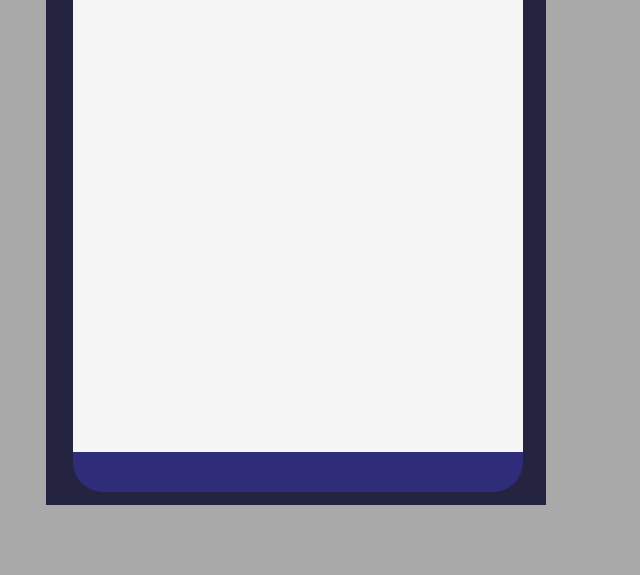
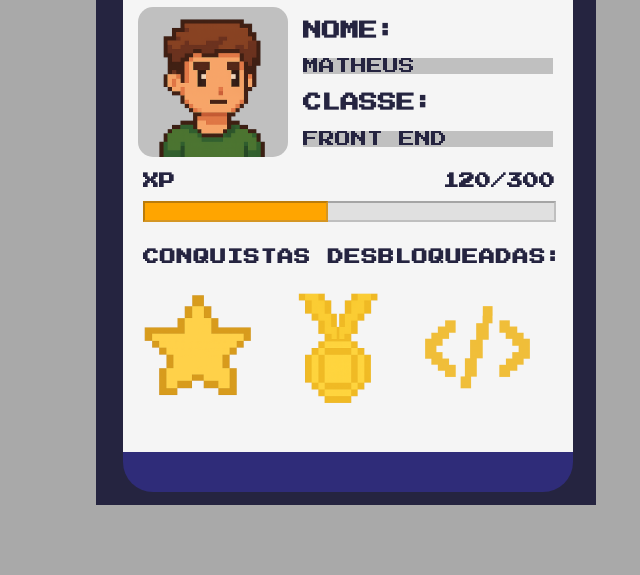
Before and after one commit to MatheusFelip17/Player-Card, a plain HTML site: page PLAYER CARD/index.html in a window 1280 px wide. Shown: the part 225-800 px from the top of the page, without its empty margins (412-1052 px from the left). Drawn offline with Linux system fonts and the light colour scheme.

Commit message:
terminei o site

```diff
--- a/PLAYER CARD/index.html
+++ b/PLAYER CARD/index.html
@@ -46,6 +46,68 @@
 
     <div class="informaçoes">
 
+        <!-- foto de perfil do jogador -->
+        <img src="../IMAGENS/garoto.png" alt="foto de perfil" class="foto_de_perfil_informaçoes_do_jogador">
+
+        <!-- divisão para colocar as informações do jogador ao lado da sua foto -->
+        <div class="informaçoes_informaçoes_do_jogador">
+
+            <!-- rótulo nome -->
+            <h3>NOME:</h3>
+
+            <!-- nome -->
+            <p>MATHEUS</p>
+
+            <!-- rótulo classe -->
+            <h3>CLASSE:</h3>
+
+            <!-- classe -->
+            <p>FRONT END</p>
+
+        </div>
+
+        <!-- divisão para a área de xp -->
+        <div class="area_do_xp_informaçoes_do_jogador">
+
+            <!-- rótulo xp -->
+            <h4 class="xp_area_do_xp">XP</h4>
+
+            <!-- experiência -->
+            <h4 class="experiencia_area_do_xp">120/300</h4>
+
+        </div>
+
+        <!-- divisão para a barra do xp na área do xp -->
+        <div class="barra_de_xp_area_do_xp">
+
+            <!-- parte laranja -->
+            <input type="text" readonly disabled class="barra_laranja_area_do_xp">
+
+            <!-- parte cinza -->
+            <input type="text" readonly disabled class="barra_cinza_area_do_xp">
+        </div>
+
+        <!-- área das conquistas -->
+        <div class="area_das_conquistas">
+
+            <!-- título -->
+            <h5 class="titulo_area_das_conquistas">CONQUISTAS DESBLOQUEADAS:</h5>
+
+        </div>
+
+        <!-- divisão para as imagens da área das conquistas -->
+        <div class="imagens_area_das_conquistas">
+
+            <!-- estrela -->
+            <img src="../IMAGENS/estrela.png" alt="estrela dourada" class="estrela_area_das_conquistas">
+
+            <!-- medalha -->
+            <img src="../IMAGENS/medalha.png" alt="medalha dourada" class="medalha_area_das_conquistas">
+
+            <!-- tags -->
+            <img src="../IMAGENS/tags.png" alt="tags douradas" class="tags_area_das_conquistas">
+
+        </div>
     </div>
 </body>
 </html>
--- a/PLAYER CARD/main.css
+++ b/PLAYER CARD/main.css
@@ -9,7 +9,7 @@ body {
     height: 722px;
     background-color: #252440;
     position: relative;
-    left: 450px;
+    left: 500px;
 }
 
 /* fundo player card */
@@ -21,7 +21,7 @@ body {
     border-radius: 5%;
     position: absolute;
     top: 28px;
-    left: 485px;
+    left: 535px;
 }
 
 /* itens do fundo do player card */
@@ -50,7 +50,7 @@ body {
     border-radius: 0 0 30px 30px;
     position: absolute;
     top: 115px;
-    left: 485px;
+    left: 535px;
 }
 
 /* itens do fundo level up */
@@ -83,5 +83,103 @@ body {
     background-color: whitesmoke;
     position: absolute;
     top: 217px;
-    left: 485px;
+    left: 535px;
 }
+
+/* itens do fundo informações do jogador */
+
+.foto_de_perfil_informaçoes_do_jogador {
+    background-color: #c0c0c0;
+    border-radius: 10%;
+    position: absolute;
+    left: 15px;
+    top: 15px;
+}
+
+.informaçoes_informaçoes_do_jogador {
+    position: absolute;
+    left: 180px;
+    top: 10px;
+}
+
+h3 {
+    color: #252440;
+    font-family: 'press start 2p', cursive;
+}
+
+p {
+    width: 250px;
+    color: #252440;
+    background-color: #c0c0c0;
+    font-family: 'press start 2p', cursive;
+}
+
+/* área do xp */
+
+.area_do_xp_informaçoes_do_jogador {
+    position: absolute;
+    top: 160px;
+    left: 20px;
+}
+
+.xp_area_do_xp {
+    color: #252440;
+    font-family: 'press start 2p', cursive;
+}
+
+.experiencia_area_do_xp {
+    color: #252440;
+    font-family: 'press start 2p', cursive;
+    position: absolute;
+    bottom: 0px;
+    left: 300px;
+}
+
+/* barra de xp na area do xp */
+
+.barra_laranja_area_do_xp {
+    width: 236px;
+    background-color: #e0e0e0;
+    position: absolute;
+    top: 209px;
+    left: 189px;
+}
+
+.barra_cinza_area_do_xp {
+    background-color: orange;
+    position: absolute;
+    bottom: 230px;
+    left: 20px;
+}
+
+/* área das conquistas */
+
+h5 {
+    width: 450px;
+    color: #252440;
+    font-family: 'press start 2p', cursive;
+    font-size: medium;
+    letter-spacing: 0.8px;
+    position: absolute;
+    top: 230px;
+    left: 20px;
+}
+
+/* itens da área das conquistas */
+
+.estrela_area_das_conquistas {
+    position: absolute;
+    top: 280px;
+}
+
+.medalha_area_das_conquistas {
+    position: absolute;
+    top: 280px;
+    left: 140px;
+}
+
+.tags_area_das_conquistas {
+    position: absolute;
+    top: 280px;
+    left: 280px;
+}
```
Also changed, not shown: IMAGENS/estrela.png (added), IMAGENS/garoto.png (added), IMAGENS/medalha.png (added), IMAGENS/tags.png (added).
